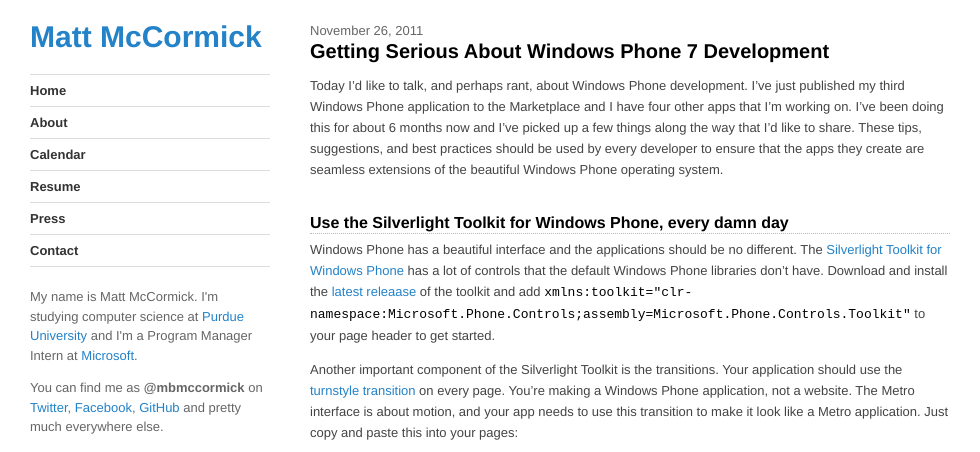
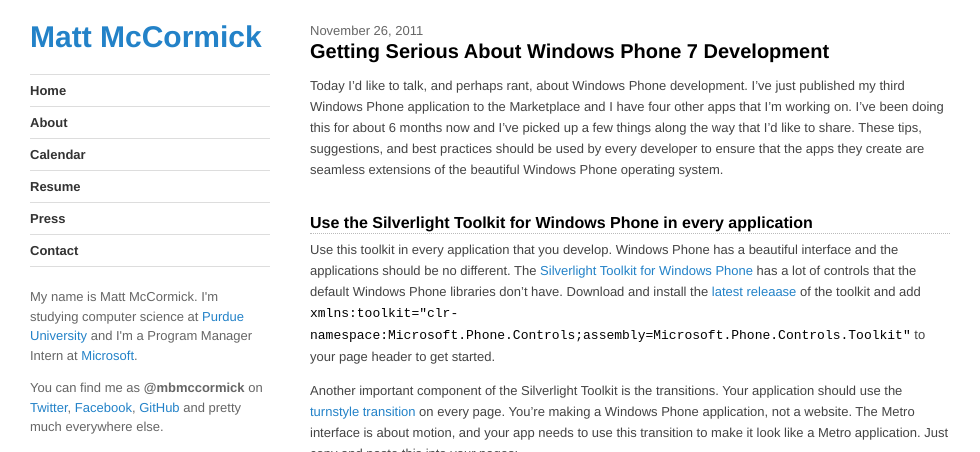
Before and after one commit to mbmccormick/mbmccormick.github.io, a Jekyll site: the page built from _posts/2011-11-26-getting-serious-about-windows-phone-7-development.md, in a window 1280 px wide and 900 px high, cut to the strip 0-452 px from the top of the window. Shown: the whole strip, without its empty margins (0-980 px from the left). Built offline with Jekyll 4.4.1, drawn with Linux system fonts in a browser that asks for light colours; Markdown is read by kramdown in place of the engine named in the settings.

Commit message:
Getting Serious About Windows Phone 7 Development

```diff
--- a/_posts/2011-11-26-getting-serious-about-windows-phone-7-development.md
+++ b/_posts/2011-11-26-getting-serious-about-windows-phone-7-development.md
@@ -6,8 +6,8 @@
 ---
 Today I'd like to talk, and perhaps rant, about Windows Phone development. I've just published my third Windows Phone application to the Marketplace and I have four other apps that I'm working on. I've been doing this for about 6 months now and I've picked up a few things along the way that I'd like to share. These tips, suggestions, and best practices should be used by every developer to ensure that the apps they create are seamless extensions of the beautiful Windows Phone operating system.
 
-## Use the Silverlight Toolkit for Windows Phone, every damn day
-Windows Phone has a beautiful interface and the applications should be no different. The <a href="http://silverlight.codeplex.com/" target="_blank">Silverlight Toolkit for Windows Phone</a> has a lot of controls that the default Windows Phone libraries don't have. Download and install the <a href="http://silverlight.codeplex.com/releases" target="_blank">latest releaase</a> of the toolkit and add `xmlns:toolkit="clr-namespace:Microsoft.Phone.Controls;assembly=Microsoft.Phone.Controls.Toolkit"` to your page header to get started.
+## Use the Silverlight Toolkit for Windows Phone in every application
+Use this toolkit in every application that you develop. Windows Phone has a beautiful interface and the applications should be no different. The <a href="http://silverlight.codeplex.com/" target="_blank">Silverlight Toolkit for Windows Phone</a> has a lot of controls that the default Windows Phone libraries don't have. Download and install the <a href="http://silverlight.codeplex.com/releases" target="_blank">latest releaase</a> of the toolkit and add `xmlns:toolkit="clr-namespace:Microsoft.Phone.Controls;assembly=Microsoft.Phone.Controls.Toolkit"` to your page header to get started.
 
 Another important component of the Silverlight Toolkit is the transitions. Your application should use the <a href="http://worldwidecode.wordpress.com/2011/08/05/page-transitions-in-windows-phone-7-part-2/" target="_blank">turnstyle transition</a> on every page. You're making a Windows Phone application, not a website. The Metro interface is about motion, and your app needs to use this transition to make it look like a Metro application. Just copy and paste this into your pages:
 
```
